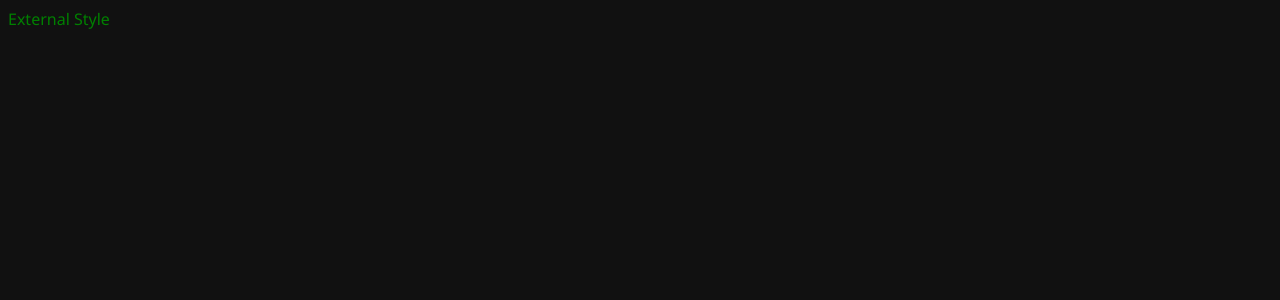
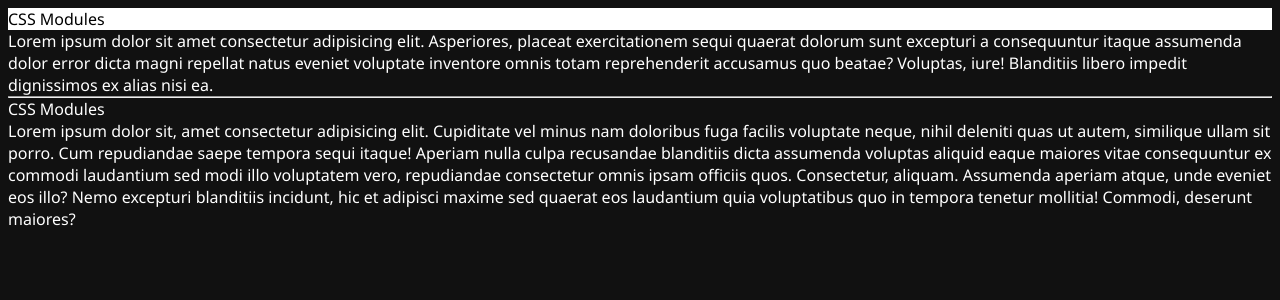
Before and after one commit to 0x-harsh/React-Tutorial---Code-Step-by-Step, a React app: page / in a window 1280 px wide. Shown: the top 300 px of the page. Built offline with nearby package versions, Linux system fonts and the light colour scheme; the HTML template or start-up script is replaced by a standard one.

Commit message:
Style with CSS Modules

```diff
--- /dev/null
+++ b/src/19 Style with CSS Modules/App.jsx
@@ -0,0 +1,15 @@
+import Profile from "./Profile"
+import style from './App.module.css'
+
+const App = () => {
+    return (
+        <div>
+            <div className={style.heading}>CSS Modules</div>
+            <p>Lorem ipsum dolor sit amet consectetur adipisicing elit. Asperiores, placeat exercitationem sequi quaerat dolorum sunt excepturi a consequuntur itaque assumenda dolor error dicta magni repellat natus eveniet voluptate inventore omnis totam reprehenderit accusamus quo beatae? Voluptas, iure! Blanditiis libero impedit dignissimos ex alias nisi ea.</p>
+            <hr />
+            <Profile />
+        </div>
+    )
+}
+
+export default App
--- /dev/null
+++ b/src/19 Style with CSS Modules/App.module.css
@@ -0,0 +1,4 @@
+.heading {
+    color: black;
+    background-color: #fff;
+}
--- /dev/null
+++ b/src/19 Style with CSS Modules/Profile.jsx
@@ -0,0 +1,10 @@
+const Profile = () => {
+    return (
+        <div>
+            <div className="heading">CSS Modules</div>
+            <p>Lorem ipsum dolor sit, amet consectetur adipisicing elit. Cupiditate vel minus nam doloribus fuga facilis voluptate neque, nihil deleniti quas ut autem, similique ullam sit porro. Cum repudiandae saepe tempora sequi itaque! Aperiam nulla culpa recusandae blanditiis dicta assumenda voluptas aliquid eaque maiores vitae consequuntur ex commodi laudantium sed modi illo voluptatem vero, repudiandae consectetur omnis ipsam officiis quos. Consectetur, aliquam. Assumenda aperiam atque, unde eveniet eos illo? Nemo excepturi blanditiis incidunt, hic et adipisci maxime sed quaerat eos laudantium quia voluptatibus quo in tempora tenetur mollitia! Commodi, deserunt maiores?</p>
+        </div>
+    )
+}
+
+export default Profile
--- a/src/main.jsx
+++ b/src/main.jsx
@@ -1,6 +1,6 @@
 import { StrictMode } from 'react'
 import { createRoot } from 'react-dom/client'
 import './index.css'
-import App from './18 External Style in CSS/App.jsx'
+import App from './19 Style with CSS Modules/App.jsx'
 
 createRoot(document.getElementById('root')).render(<App />)
```
